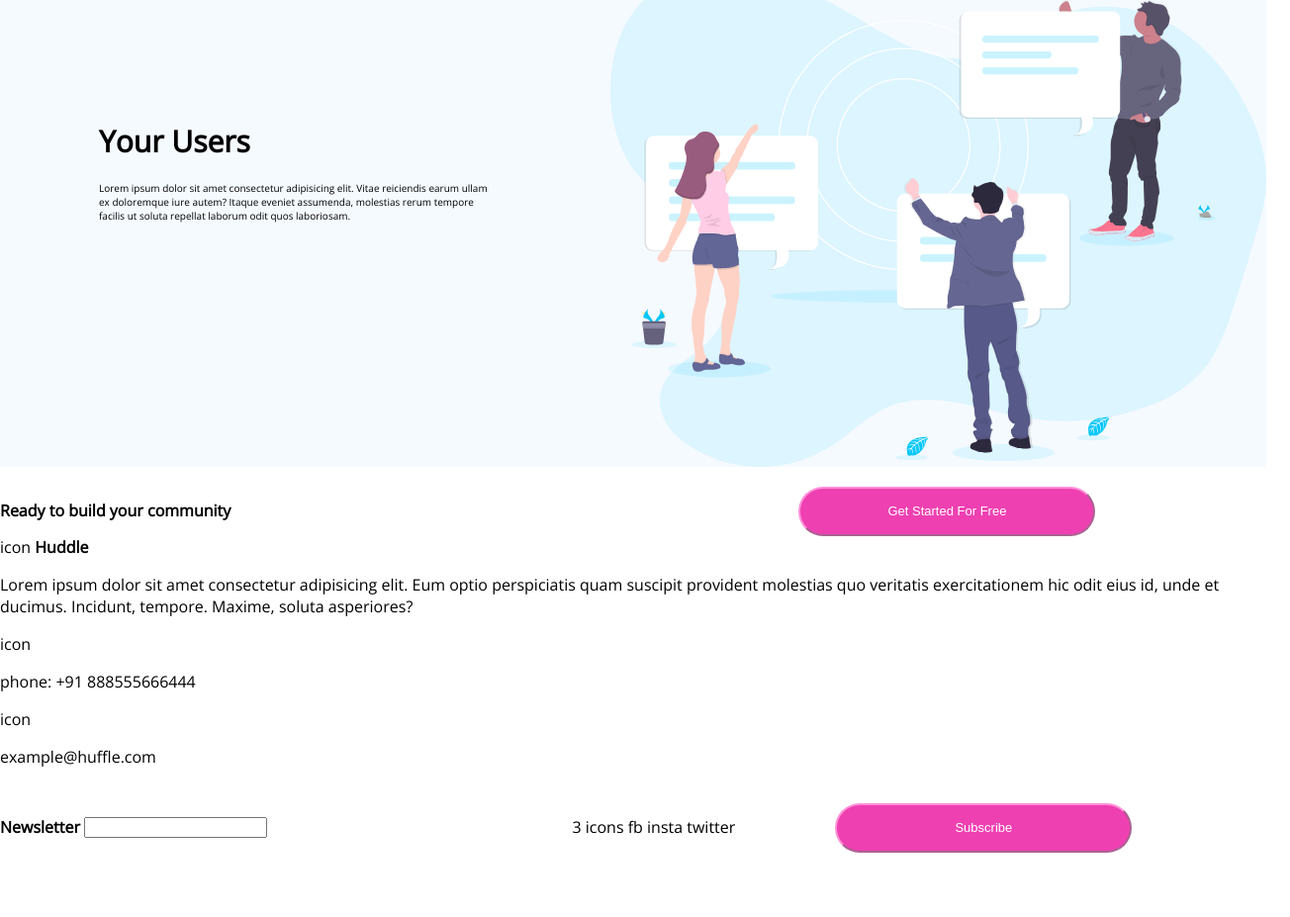
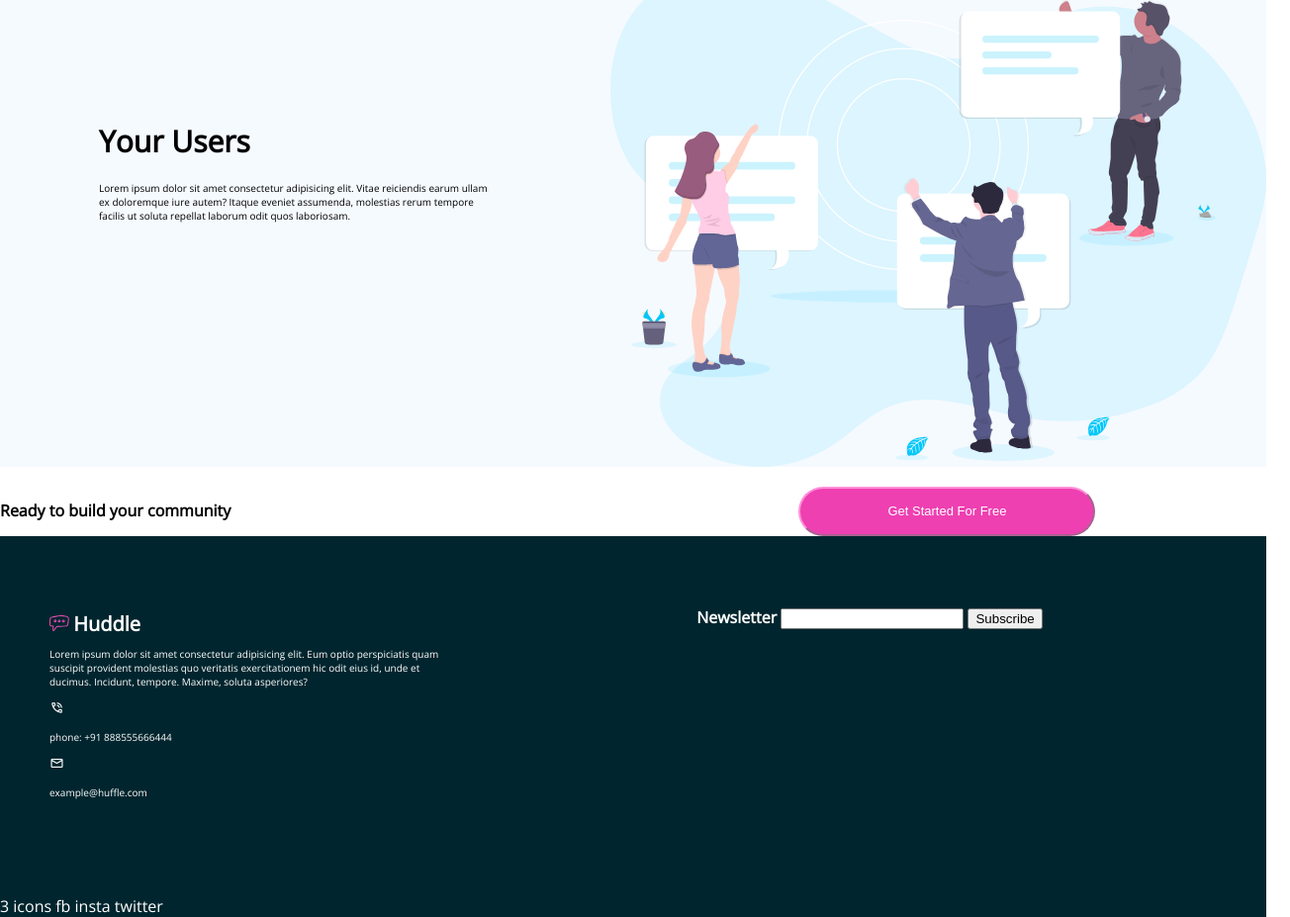
Before and after one commit to nitesh84/Huddle-landingpage, a plain HTML site: page index.html in a window 1280 px wide. Shown: the part 2092-3019 px from the top of the page at 99% size, 1304 px wide, since content can reach past the window. Before the commit the page ends 2954 px from the top, so only its background shows below. Drawn offline with nearby package versions, Linux system fonts and the light colour scheme.

Commit message:
Footer need work and some basic twerks.

```diff
--- a/index.html
+++ b/index.html
@@ -11,8 +11,11 @@
 <link rel="preconnect" href="https://fonts.gstatic.com" crossorigin>
 <link href="https://fonts.googleapis.com/css2?family=Open+Sans&display=swap" rel="stylesheet">
 
+<!-- Icons for Footer -->
+<link rel="stylesheet" href="https://fonts.googleapis.com/css2?family=Material+Symbols+Outlined:opsz,wght,FILL,GRAD@20..48,100..700,0..1,-50..200" />
+
        <!-- <link rel="stylesheet" href="https://fonts.googleapis.com/css2?family=Material+Symbols+Outlined:opsz,wght,FILL,GRAD@20..48,100..700,0..1,-50..200" /> -->
-
+       <link rel="stylesheet" href="https://fonts.googleapis.com/css2?family=Material+Symbols+Outlined:opsz,wght,FILL,GRAD@20..48,100..700,0..1,-50..200" />
     </head>
 
 
@@ -80,15 +83,22 @@
 
 <!-- Begining of Footer -->
         <footer>
-            icon <strong>Huddle</strong><p>Lorem ipsum dolor sit amet consectetur adipisicing elit. Eum optio perspiciatis quam suscipit provident molestias quo veritatis exercitationem hic odit eius id, unde et ducimus. Incidunt, tempore. Maxime, soluta asperiores?</p>
-            icon <p>phone: +91 888555666444</p>
-            icon <p>example@huffle.com</p>
-
+            <section id="foot-sec-left">
+            <img src="images/icon-messages.svg" alt=""> <strong>Huddle</strong>
+            <p>Lorem ipsum dolor sit amet consectetur adipisicing elit. Eum optio perspiciatis quam suscipit provident molestias quo veritatis exercitationem hic odit eius id, unde et ducimus. Incidunt, tempore. Maxime, soluta asperiores?</p>
+            <span class="material-symbols-outlined">
+                phone_in_talk
+                </span> <p>phone: +91 888555666444</p>
+                <span class="material-symbols-outlined">
+                    mail
+                    </span> <p>example@huffle.com</p>
+        </section>
+        <section id="foot-sec-right">
             <strong>Newsletter</strong>
             <input type="text">
-            <button class="button2">Subscribe</button>
-
-            3 icons fb insta twitter
+            <button class="button3">Subscribe</button>
+        </section>
+            <section> 3 icons fb insta twitter</section>
         </footer>
 <!--Footer end here  -->
     </body>
--- a/styling.css
+++ b/styling.css
@@ -110,7 +110,7 @@ article p{
     margin: 0%;
 }
 
-span{
+#mid span{
     margin-left: 400px;
 }
 #mid p{
@@ -204,3 +204,56 @@ h4{
     font-size: 30px;
     margin-bottom: 0%;
 }
+
+
+
+/* Begining of Footer css */
+
+footer{
+    background-color: hsl(192, 100%, 9%);
+    color: white;
+}
+
+footer p{
+    font-size: 10px;
+}
+
+#foot-sec-right{
+    /* background-color: aquamarine; */
+    display: inline-block;
+    width: 600px;
+
+    position: relative;
+    bottom: 100px;
+    left: 300px;
+    height: 12em;
+
+
+
+
+}
+#foot-sec-left{
+    display: inline-block;
+    /* background-color: blueviolet; */
+    width: 400px;
+    position: relative;
+    top: 75px;
+    left: 50px;
+
+}
+
+#foot-sec-left img{
+    height: 16px; ;
+    width: 20px;
+    margin-top: 5px;
+}
+
+#foot-sec-left strong{
+    margin-top: 0%;
+    padding-top: 0%;
+    font-size: 20px;
+}
+
+#foot-sec-left span{
+    font-size: 15px;
+}
```
Also changed, not shown: ReadMe.md.txt (added).
